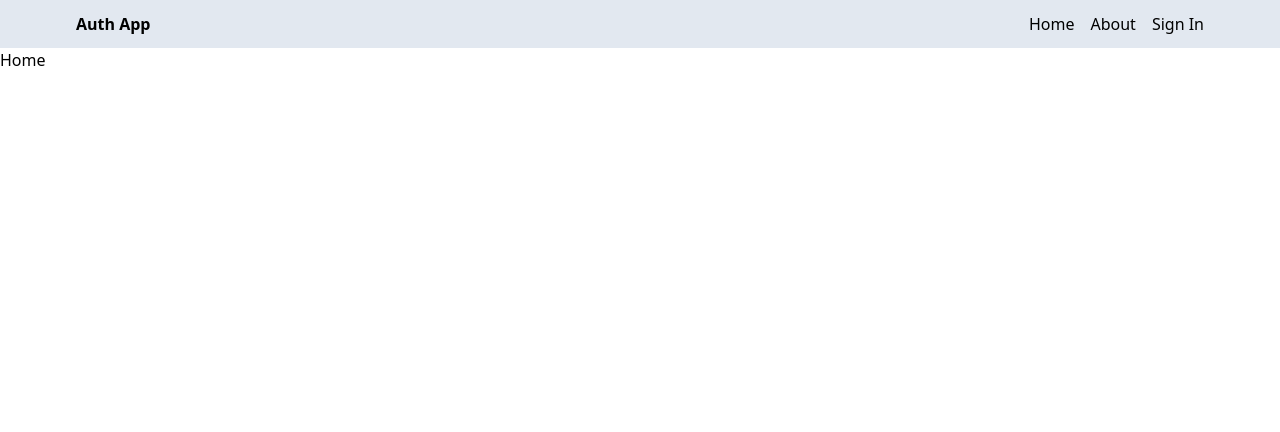
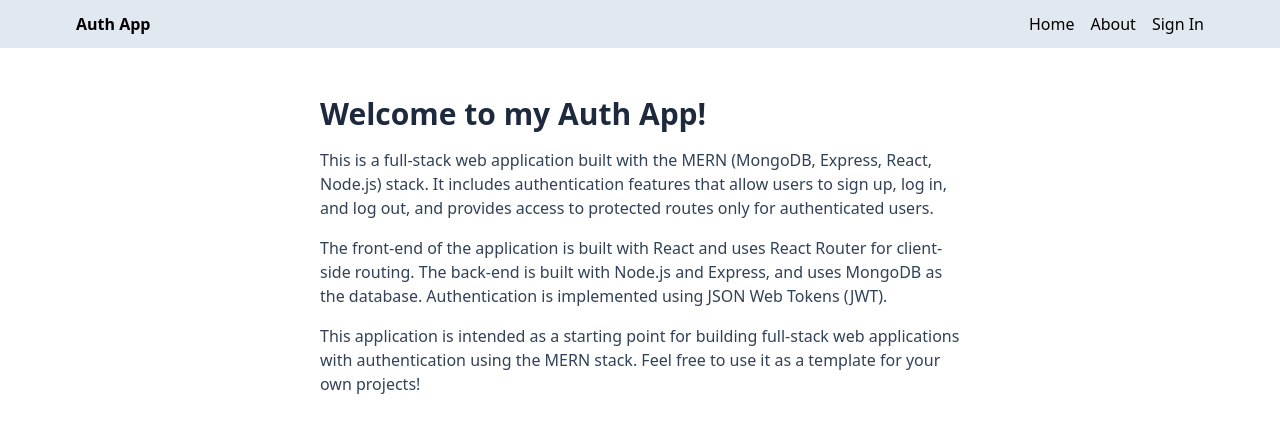
Before and after one commit to gautam160802/Full-Stack-MERN-Auth-project, a React (Vite) app in the folder client/: page / in a window 1280 px wide. Shown: the top 432 px of the page. Built offline with nearby package versions, Linux system fonts and the light colour scheme; no server answers.

Commit message:
complete home and about pages

```diff
--- a/client/src/pages/About.jsx
+++ b/client/src/pages/About.jsx
@@ -1,3 +1,25 @@
+import React from "react";
+
 export default function About() {
-  return <div>About</div>;
+  return (
+    <div className="px-4 py-12 max-w-2xl mx-auto">
+      <h1 className="text-3xl font-bold  mb-4 text-slate-800">About</h1>
+      <p className="mb-4 text-slate-700">
+        This is a MERN (MongoDB, Express, React, Node.js) stack application with
+        authentication. It allows users to sign up, log in, and log out, and
+        provides access to protected routes only for authenticated users.
+      </p>
+      <p className="mb-4 text-slate-700">
+        The front-end of the application is built with React and uses React
+        Router for client-side routing. The back-end is built with Node.js and
+        Express, and uses MongoDB as the database. Authentication is implemented
+        using JSON Web Tokens (JWT).
+      </p>
+      <p className="mb-4 text-slate-700">
+        This application is intended as a starting point for building full-stack
+        web applications with authentication using the MERN stack. Feel free to
+        use it as a template for your own projects!
+      </p>
+    </div>
+  );
 }
--- a/client/src/pages/Home.jsx
+++ b/client/src/pages/Home.jsx
@@ -1,3 +1,28 @@
+import React from "react";
+
 export default function Home() {
-  return <div>Home</div>;
+  return (
+    <div className="px-4 py-12 max-w-2xl mx-auto">
+      <h1 className="text-3xl font-bold  mb-4 text-slate-800">
+        Welcome to my Auth App!
+      </h1>
+      <p className="mb-4 text-slate-700">
+        This is a full-stack web application built with the MERN (MongoDB,
+        Express, React, Node.js) stack. It includes authentication features that
+        allow users to sign up, log in, and log out, and provides access to
+        protected routes only for authenticated users.
+      </p>
+      <p className="mb-4 text-slate-700">
+        The front-end of the application is built with React and uses React
+        Router for client-side routing. The back-end is built with Node.js and
+        Express, and uses MongoDB as the database. Authentication is implemented
+        using JSON Web Tokens (JWT).
+      </p>
+      <p className="mb-4 text-slate-700">
+        This application is intended as a starting point for building full-stack
+        web applications with authentication using the MERN stack. Feel free to
+        use it as a template for your own projects!
+      </p>
+    </div>
+  );
 }
```
